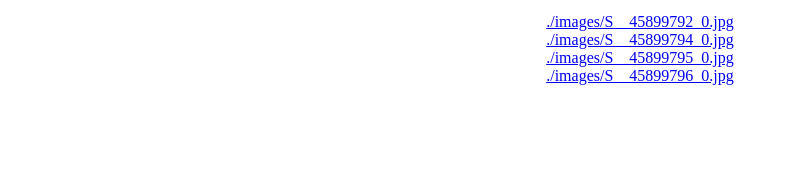
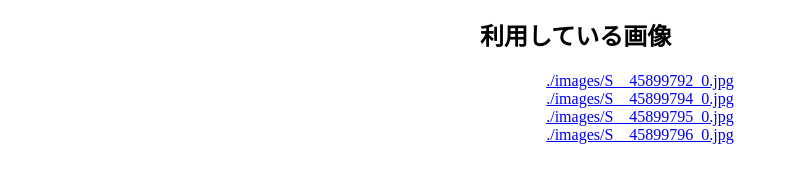
Before and after one commit to k-hasegawa1001/JavaScript-sample, a plain HTML site: page step3/index.html in a window 1280 px wide. Shown: the part 182-364 px from the top of the page, without its empty margins (0-785 px from the left). Drawn offline with Linux system fonts and the light colour scheme.

Commit message:
(step3/index.html) <h2>要素の記述漏れを修正

```diff
--- a/step3/index.html
+++ b/step3/index.html
@@ -14,6 +14,7 @@
         <button class="prevButton">前へ</button>
         <button class="nextButton">次へ</button>
       </div>
+      <h2>利用している画像</h2>
       <ul class="images"></ul>
     </div>
     <script src="./main.js"></script>
```
